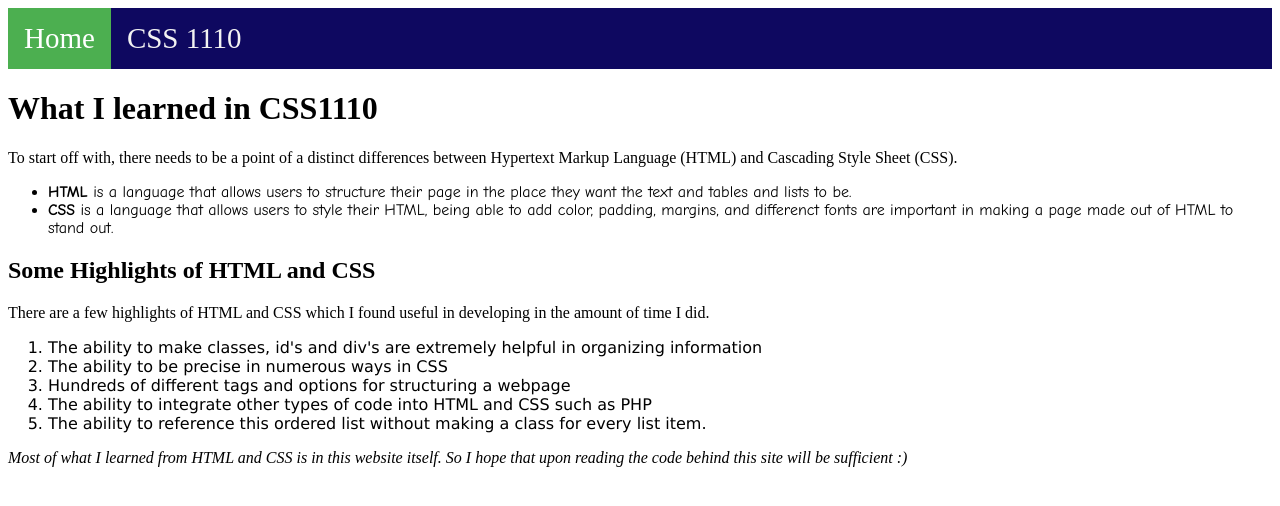
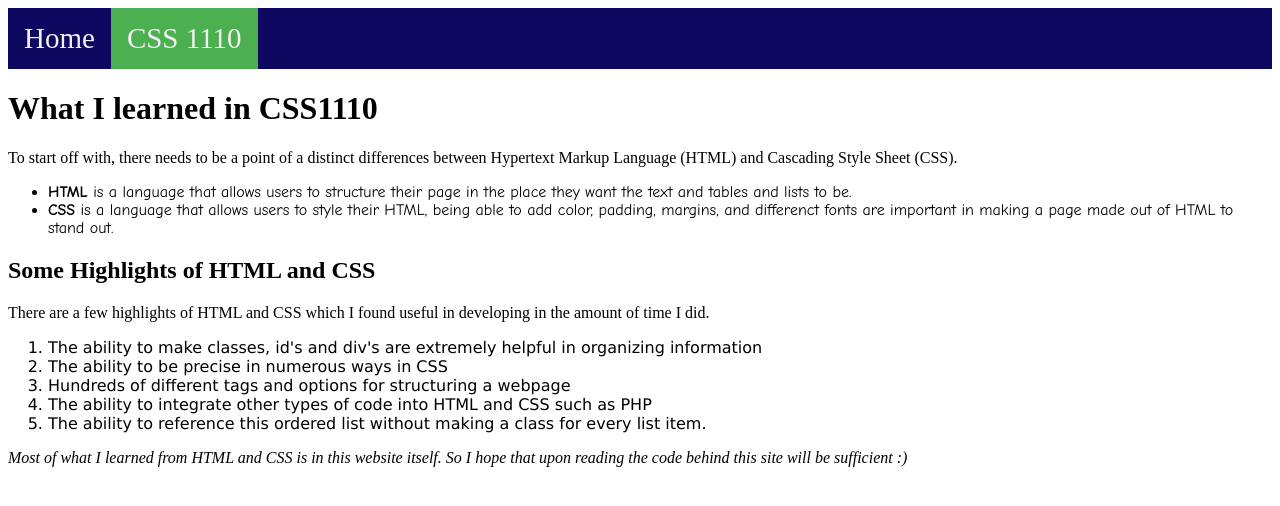
Before and after one commit to SMcMurter/SMcMurter.github.io, a plain HTML site: page css1110.html in a window 1280 px wide. Drawn offline with Linux system fonts and the light colour scheme.

Commit message:
Update css1110.html

```diff
--- a/css1110.html
+++ b/css1110.html
@@ -2,15 +2,12 @@
 <html lang="en">
 <head>
     <meta charset="UTF-8">
-    <title>CSS1010 and CSS1110 Final Project</title>
+    <title>CSS1110 Final Project</title>
   <style>
-    /* Add a black background color to the top navigation */
 .topnav {
   background-color: #0e0860;
   overflow: hidden;
 }
-
-/* Style the links inside the navigation bar */
 .topnav a {
   float: left;
   color: #f2f2f2;
@@ -29,7 +26,7 @@
 /* Add a color to the active/current link */
 .topnav a.active {
   background-color: #4CAF50;
-  color: white;
+  color: d85daf;
 }
 body{background-color:none;}
 
@@ -44,8 +41,8 @@ body{background-color:none;}
 </head>
 <body>
   <div class="topnav">
-  <a class="active" href="index.html">Home</a>
-  <a href="css1110.html">CSS 1110</a>
+  <a href="index.html">Home</a>
+  <a class="active" href="css1110.html">CSS 1110</a>
 </div>
   <h1 id="main_title">
     What I learned in CSS1110
```
